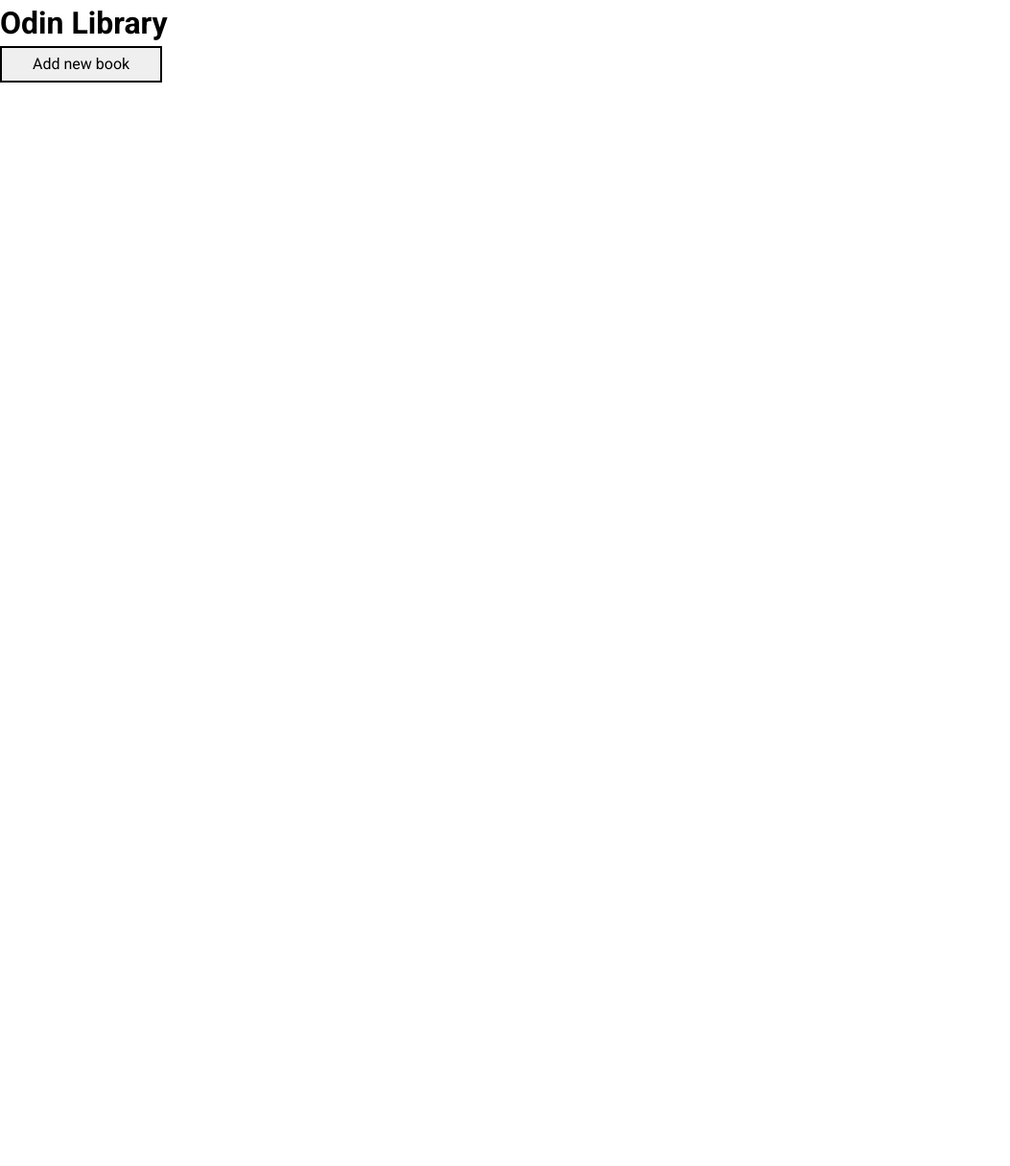
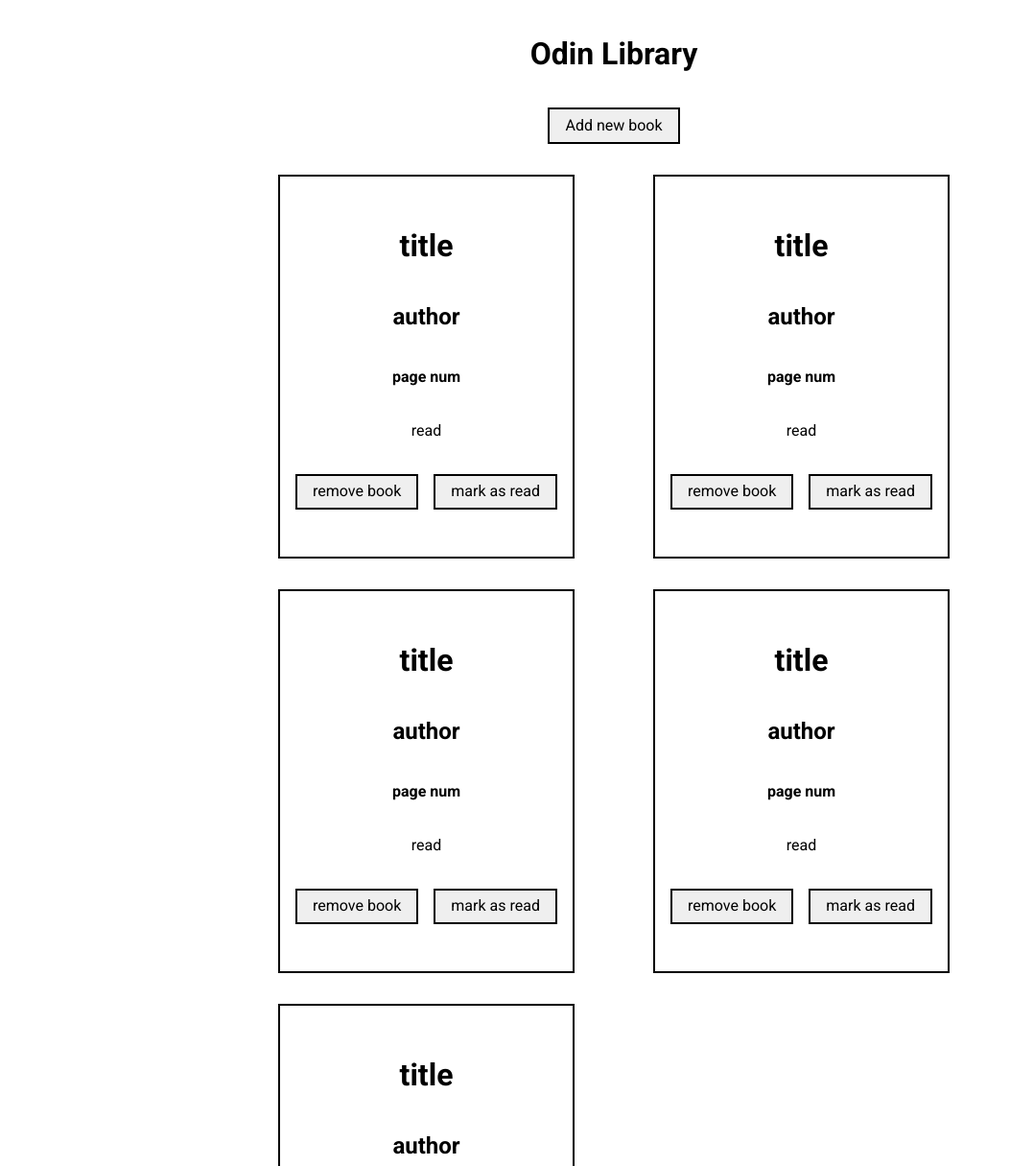
Before and after one commit to aczanbouah/odin-library, a plain HTML site: page index.html in a window 1280 px wide. Shown: the top 1215 px of the page at 96% size, without its empty margins (0-1053 px from the left). Before the commit the page ends 800 px from the top, so only its background shows below. Drawn offline with Linux system fonts and the light colour scheme.

Commit message:
Add placeholder books and styling

```diff
--- a/index.html
+++ b/index.html
@@ -71,6 +71,58 @@
           </div>
         </form>
       </dialog>
+      <div class="book-container">
+        <div class="book">
+          <p class="title">title</p>
+          <p class="author">author</p>
+          <p class="pages">page num</p>
+          <p class="read-status">read</p>
+          <div class="book-btn-container">
+            <button type="button" class="btn">remove book</button>
+            <button type="button" class="btn">mark as read</button>
+          </div>
+        </div>
+        <div class="book">
+          <p class="title">title</p>
+          <p class="author">author</p>
+          <p class="pages">page num</p>
+          <p class="read-status">read</p>
+          <div class="book-btn-container">
+            <button type="button" class="btn">remove book</button>
+            <button type="button" class="btn">mark as read</button>
+          </div>
+        </div>
+        <div class="book">
+          <p class="title">title</p>
+          <p class="author">author</p>
+          <p class="pages">page num</p>
+          <p class="read-status">read</p>
+          <div class="book-btn-container">
+            <button type="button" class="btn">remove book</button>
+            <button type="button" class="btn">mark as read</button>
+          </div>
+        </div>
+        <div class="book">
+          <p class="title">title</p>
+          <p class="author">author</p>
+          <p class="pages">page num</p>
+          <p class="read-status">read</p>
+          <div class="book-btn-container">
+            <button type="button" class="btn">remove book</button>
+            <button type="button" class="btn">mark as read</button>
+          </div>
+        </div>
+        <div class="book">
+          <p class="title">title</p>
+          <p class="author">author</p>
+          <p class="pages">page num</p>
+          <p class="read-status">read</p>
+          <div class="book-btn-container">
+            <button type="button" class="btn">remove book</button>
+            <button type="button" class="btn">mark as read</button>
+          </div>
+        </div>
+      </div>
     </main>
     <script src="app.js"></script>
   </body>
--- a/style.css
+++ b/style.css
@@ -5,6 +5,18 @@
   font-family: "Roboto", sans-serif;
 }
 
+body {
+  height: 100vh;
+}
+
+main {
+  display: flex;
+  flex-direction: column;
+  justify-content: center;
+  align-items: center;
+  gap: 2rem;
+  padding: 2rem;
+}
 .modal {
   max-width: 50%;
   position: absolute;
@@ -46,5 +58,43 @@ form > p {
 .btn {
   border: 2px solid #000;
   cursor: pointer;
-  padding: 0.3em 2rem;
+  padding: 0.3em 1rem;
 }
+
+.book {
+  display: flex;
+  flex-direction: column;
+  align-items: center;
+  justify-content: space-evenly;
+  height: 400px;
+  min-width: fit-content;
+  padding: 1rem;
+  border: 2px solid black;
+}
+
+.title,
+.author,
+.pages {
+  font-weight: 700;
+}
+
+.title {
+  font-size: 2em;
+}
+
+.author {
+  font-size: 1.5em;
+}
+
+.book-container {
+  display: grid;
+  grid-template-columns: repeat(2, 1fr);
+  gap: 2rem;
+  width: 750px;
+  justify-items: center;
+}
+
+.book-btn-container {
+  display: flex;
+  gap: 1rem;
+}
```
